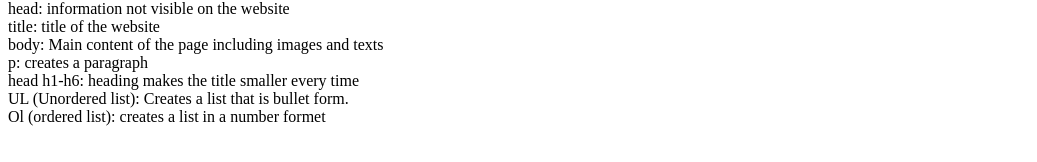
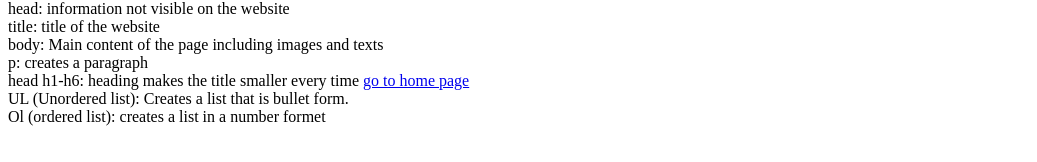
Before and after one commit to gopandapower05/gopandapower05-github.io, a plain HTML site: page blog.html in a window 1280 px wide. Shown: the part 542-704 px from the top of the page, without its empty margins (0-1037 px from the left). Drawn offline with Linux system fonts and the light colour scheme.

Commit message:
added the html to go back to the home page

```diff
--- a/blog.html
+++ b/blog.html
@@ -17,6 +17,7 @@
         Start: A tag can have multiple attributes. <br>Reversed: specifies that the list order should be descending.</p>
         <h2>Lesson 1: Introduction to html</h2>
         <p>URL: Unifor Resource Locator <br> Doctype!: the first line to start the code <br> html: entire content is in there <br> head: information not visible on the website <br> title: title of the website <br> body: Main content of the page including images and texts <br> p: creates a paragraph <br> head h1-h6: heading makes the title smaller every time
+            <a href="index.html">go to home page</a>
         <br> UL (Unordered list): Creates a list that is bullet form. <br> Ol (ordered list): creates a list in a number formet</p>
     </body>
 
```
